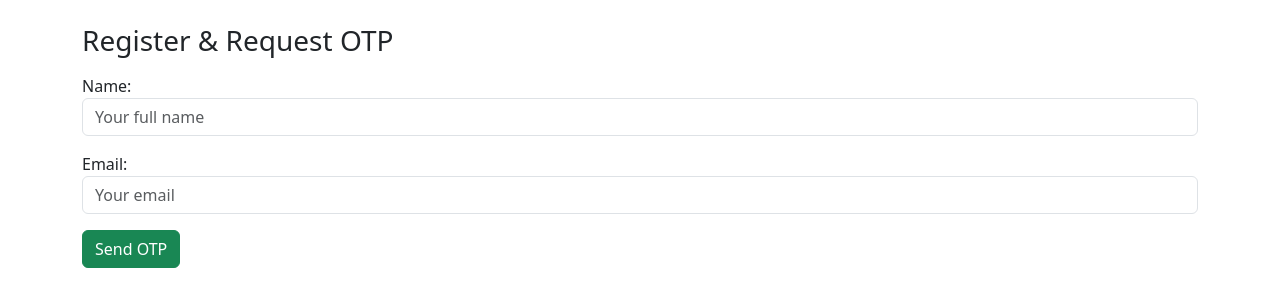
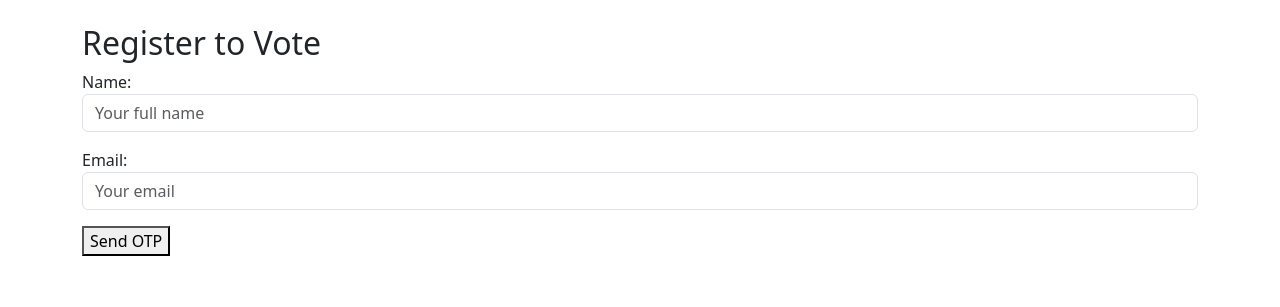
Before and after one commit to nitu47/e_voting, a Django app: page /register/ in a window 1280 px wide. Shown: the part 56-363 px from the top of the page. Run offline with Django 5.2, Linux system fonts and the light colour scheme.

Commit message:
commited.....

```diff
--- a/Project/urls.py
+++ b/Project/urls.py
@@ -1,19 +1,4 @@
-"""
-URL configuration for Project project.
 
-The `urlpatterns` list routes URLs to views. For more information please see:
-    https://docs.djangoproject.com/en/5.2/topics/http/urls/
-Examples:
-Function views
-    1. Add an import:  from my_app import views
-    2. Add a URL to urlpatterns:  path('', views.home, name='home')
-Class-based views
-    1. Add an import:  from other_app.views import Home
-    2. Add a URL to urlpatterns:  path('', Home.as_view(), name='home')
-Including another URLconf
-    1. Import the include() function: from django.urls import include, path
-    2. Add a URL to urlpatterns:  path('blog/', include('blog.urls'))
-"""
 from django.contrib import admin
 from django.urls import path, include
 
--- a/voting_app/models.py
+++ b/voting_app/models.py
@@ -18,3 +18,9 @@ class Candidate(models.Model):
 
     def __str__(self):
         return self.name
+'''class Voter(models.Model):
+    email = models.EmailField(unique=True)
+    voted_at = models.DateTimeField(auto_now_add=True)
+
+    def __str__(self):
+        return self.email'''
--- a/voting_app/templates/voting_app/register.html
+++ b/voting_app/templates/voting_app/register.html
@@ -1,9 +1,13 @@
 {% extends 'voting_app/base.html' %}
 {% block content %}
-<h3>Register & Request OTP</h3>
-<form method="post" class="mt-3">
-  {% csrf_token %}
-  {{ form.as_p }}
-  <button type="submit" class="btn btn-success">Send OTP</button>
+<h2>Register to Vote</h2>
+<form method="POST">
+    {% csrf_token %}
+    {{ form.as_p }}
+    <button type="submit">Send OTP</button>
 </form>
+
+{% for message in messages %}
+<p>{{ message }}</p>
+{% endfor %}
 {% endblock %}
--- a/voting_app/views.py
+++ b/voting_app/views.py
@@ -3,9 +3,9 @@ from django.shortcuts import render, redirect, get_object_or_404
 from django.core.mail import send_mail
 from django.conf import settings
 from django.contrib import messages
-
 from .models import Voter, Candidate
 from .forms import RegisterForm, OTPForm
+from .models import Voter
 
 def generate_otp():
     return str(random.randint(100000, 999999))
@@ -125,3 +125,22 @@ def user_logout(request):
     request.session.flush()
     messages.info(request, 'Session cleared.')
     return redirect('voting_app:home')
+def vote_view(request):
+    if request.method == "POST":
+        email = request.POST.get("email")
+
+        # ✅ Check if voter already exists
+        if Voter.objects.filter(email=email).exists():
+            messages.error(request, "You have already voted!")
+            return redirect("vote_page")
+
+        # ✅ Save email once vote submitted
+        Voter.objects.create(email=email)
+
+        # ✅ Process vote (your existing vote logic)
+        # Example: candidate.votes += 1 and save()
+
+        messages.success(request, "Your vote has been recorded successfully!")
+        return redirect("vote_page")
+
+    return render(request, "vote.html")
```
Also changed, not shown: db.sqlite3, voting_app/forms.py (line endings or trailing spaces).
